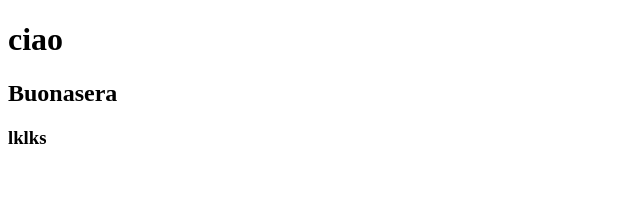
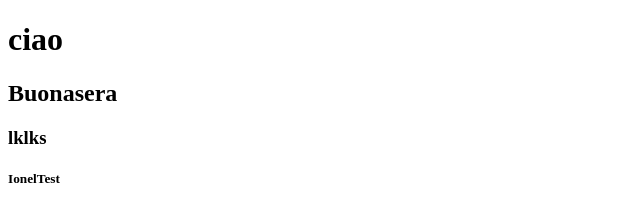
Before and after one commit to briancosentino/prova-git, a plain HTML site: page index.html in a window 1280 px wide. Shown: the full height of the page, 0-640 px from the left. Drawn offline with Linux system fonts and the light colour scheme.

Commit message:
add IonelTest header to index.html

```diff
--- a/index.html
+++ b/index.html
@@ -11,6 +11,7 @@
     <h1>ciao</h1>
     <h2>Buonasera</h2>
     <h3>lklks</h3>
+    <h5>IonelTest</h5>
 </body>
 
 </html>
```
